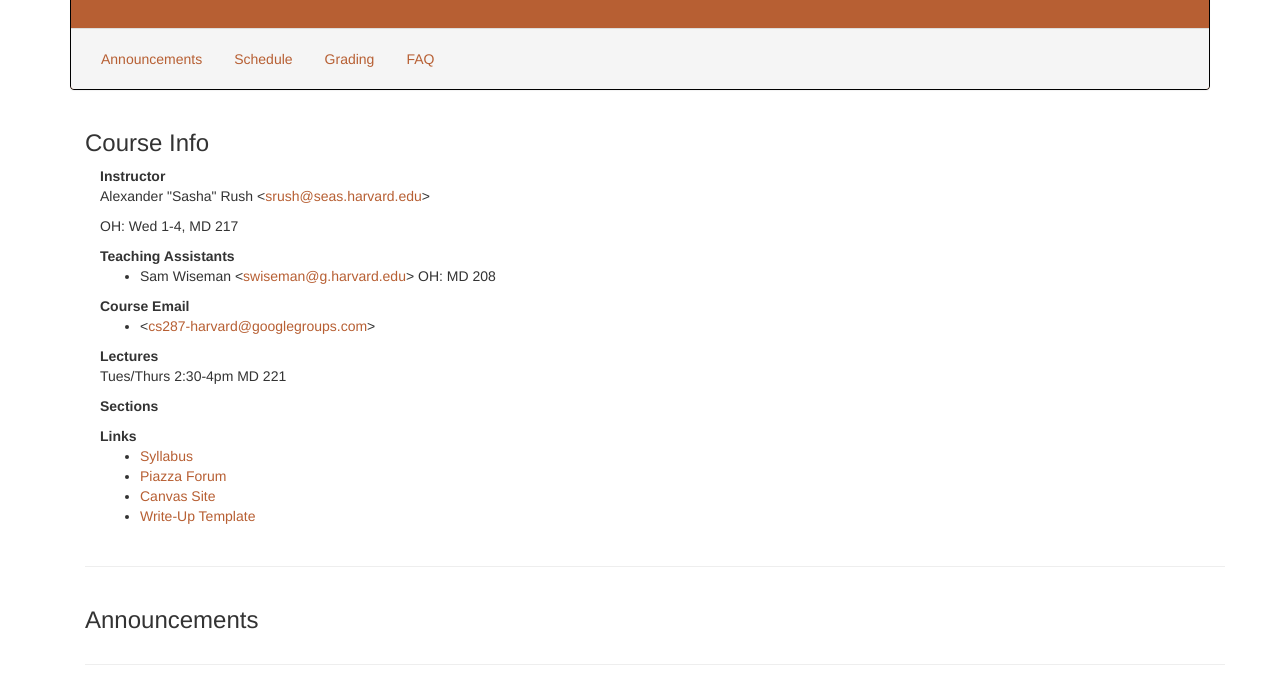
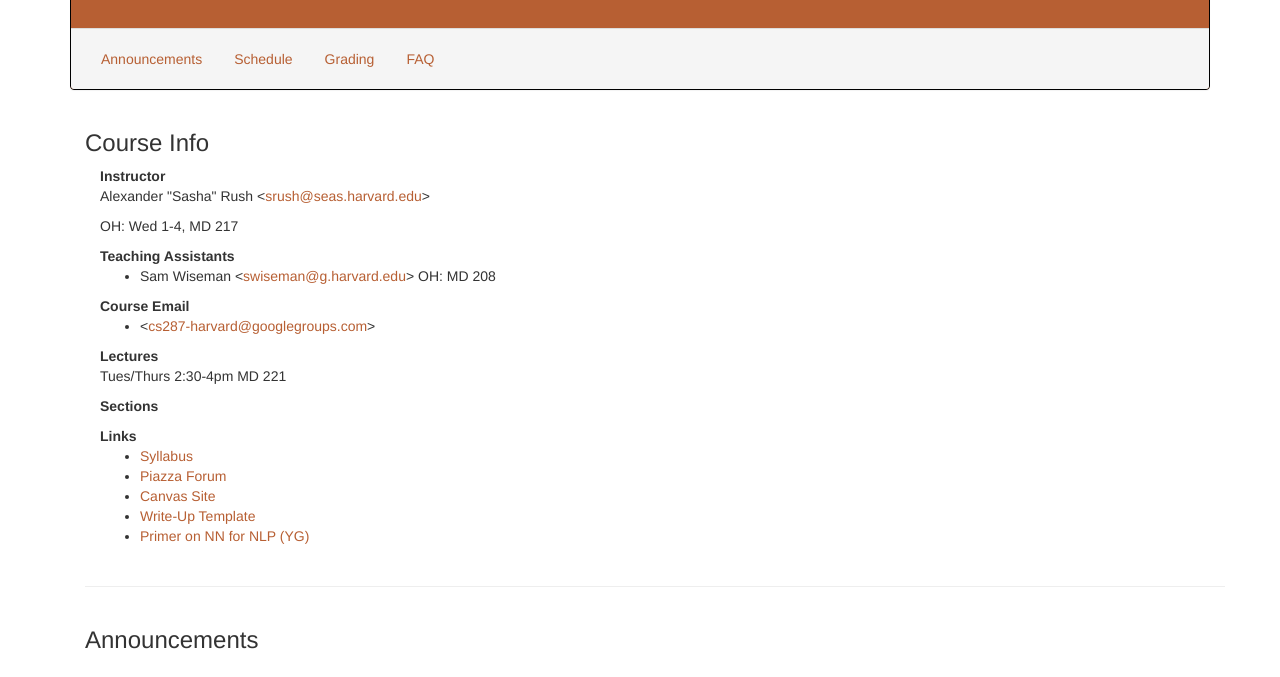
Before and after one commit to CS287/Web, a plain HTML site: page index.html in a window 1280 px wide. Shown: the part 123-800 px from the top of the page. Drawn offline with nearby package versions, Linux system fonts and the light colour scheme; a script that the page names is missing.

Commit message:
lecture1

```diff
--- a/index.html
+++ b/index.html
@@ -80,6 +80,7 @@
             <li><a href="http://piazza.com/harvard/spring2016/cs287">Piazza Forum</a></li>
             <li><a href="https://canvas.harvard.edu/courses/9534">Canvas Site</a></li>
             <li><a href="http://www.github.com/cs287/hw_template/">Write-Up Template</a></li>
+            <li><a href="http://u.cs.biu.ac.il/~yogo/nnlp.pdf">Primer on NN for NLP (YG)</a></li>
           </ul>
         </dd>
 
```
